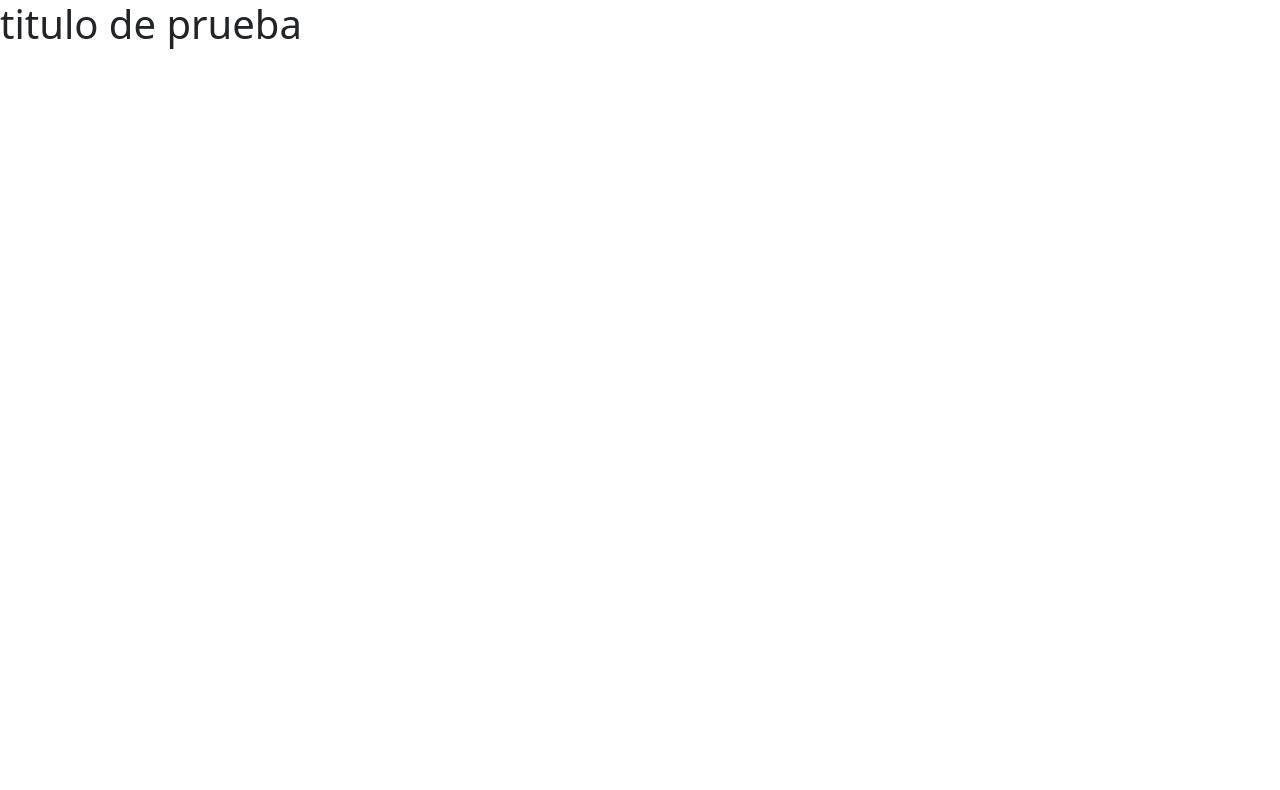
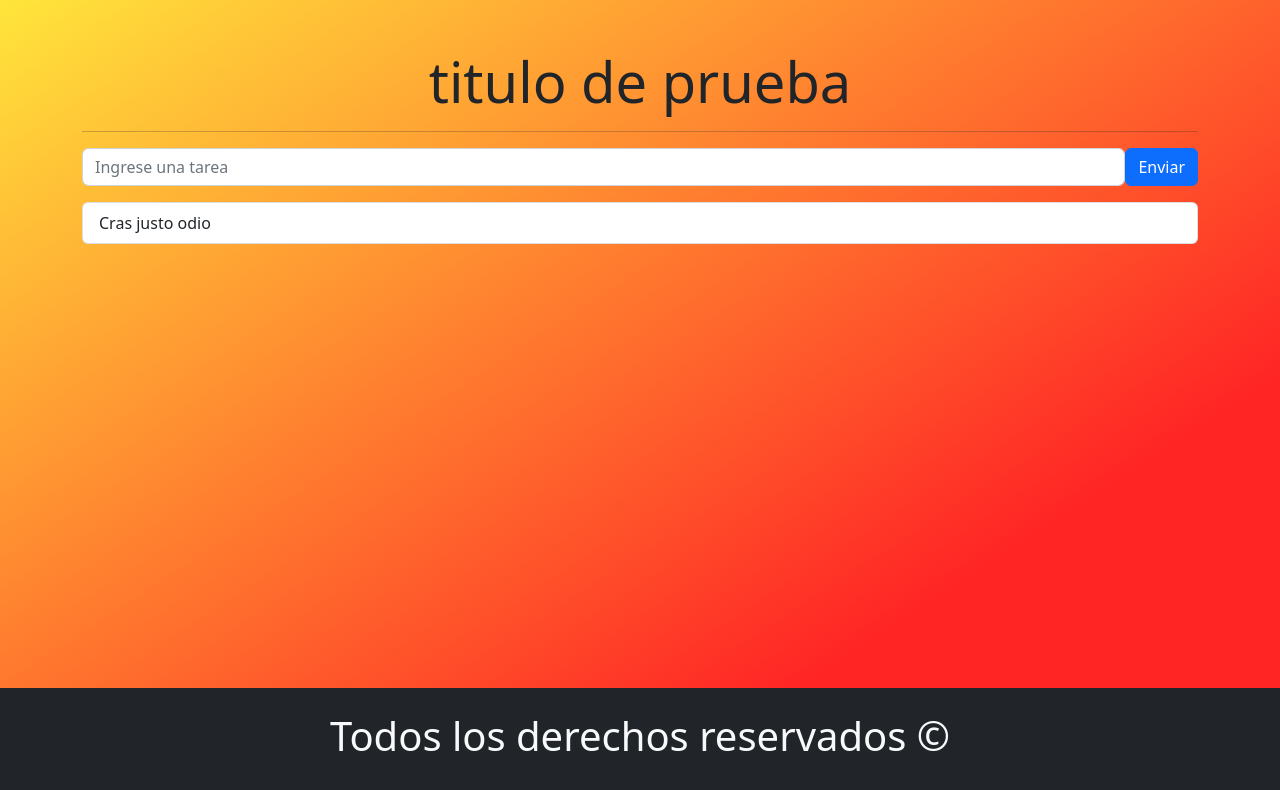
Before and after one commit to juantoranzos/punto4react, a React (Vite) app: page / in a window 1280 px wide. Shown: the top 790 px of the page. Built offline with nearby package versions, Linux system fonts and the light colour scheme.

Commit message:
maquete todos los componentes

```diff
--- a/src/App.css
+++ b/src/App.css
@@ -0,0 +1,12 @@
+#root{
+  min-height: 100vh;
+  display: flex;
+  flex-direction: column;
+  background-color: #FFE53B;
+background-image: linear-gradient(147deg, #FFE53B 0%, #FF2525 74%);
+
+}
+.mainPage{
+  flex-grow: 1;
+
+}
--- a/src/App.jsx
+++ b/src/App.jsx
@@ -1,13 +1,22 @@
 import { useState } from 'react'
 import './App.css'
 import 'bootstrap/dist/css/bootstrap.min.css'
+import { Container } from 'react-bootstrap'
+import Formulario from './components/Formulario'
 
 function App() {
   const [count, setCount] = useState(0)
 
   return (
     <>
-    <h1>titulo de prueba</h1>
+   <Container className='my-5 mainPage'>
+    <h1 className='display-4 text-center'>titulo de prueba</h1>
+    <hr />
+    <Formulario></Formulario>
+   </Container>
+   <footer className='bg-dark text-light py-4'>
+    <p className='text-center display-6'>Todos los derechos reservados &copy; </p>
+   </footer>
     </>
   )
 }
--- /dev/null
+++ b/src/components/Formulario.jsx
@@ -0,0 +1,21 @@
+
+import {Form, Button} from 'react-bootstrap'
+import ListaTareas from './ListaTareas';
+
+const Formulario = () => {
+  return (
+    <section>
+        <Form>
+            <Form.Group className="mb-3 d-flex " controlId="formBasicEmail">
+            <Form.Control type="text" placeholder="Ingrese una tarea" />
+            <Button variant="primary" type="submit">
+            Enviar
+            </Button>
+            </Form.Group>
+        </Form>
+        <ListaTareas></ListaTareas>
+    </section>
+  );
+};
+
+export default Formulario;
--- /dev/null
+++ b/src/components/ItemTareas.jsx
@@ -0,0 +1,8 @@
+import { ListGroup } from "react-bootstrap";
+const ItemTareas = () => {
+    return (
+        <ListGroup.Item>Cras justo odio</ListGroup.Item>
+    );
+  };
+
+  export default ItemTareas;
--- /dev/null
+++ b/src/components/ListaTareas.jsx
@@ -0,0 +1,12 @@
+import { ListGroup } from "react-bootstrap";
+import ItemTareas from "./ItemTareas";
+
+const ListaTareas = () => {
+  return (
+    <ListGroup>
+   <ItemTareas></ItemTareas>
+  </ListGroup>
+  );
+};
+
+export default ListaTareas;
```
